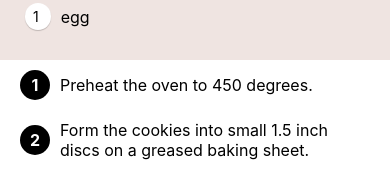
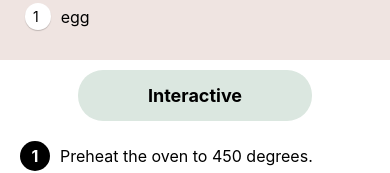
Before and after one commit to CallumGA/Scrumptious, a React Native app in the folder ScrumptiousApp/: screen /ReaderScreen in a window 390 px wide. Shown: the part 490-663 px from the top of the page. Built offline with nearby package versions, Linux system fonts and the light colour scheme; no server answers.

Commit message:
add Interactive button on reader mode page

```diff
--- a/ScrumptiousApp/src/screens/ReaderScreen/ReaderScreen.js
+++ b/ScrumptiousApp/src/screens/ReaderScreen/ReaderScreen.js
@@ -30,6 +30,14 @@ const ReaderScreen = () => {
     {baseAmount: 4, unit: 'tsp', name: 'corn flour'},
     {baseAmount: 1, unit: '', name: 'egg'},
   ]);
+
+  const InteractiveButton = () => (
+    <TouchableOpacity
+      style={styles.readerButton}
+      onPress={() => navigation.navigate('RecipeLanding')}>
+      <Text style={styles.readerButtonText}>Interactive</Text>
+    </TouchableOpacity>
+  );
 
   const RecipeStep = ({stepNumber, stepText}) => {
     const speak = () => {
@@ -170,6 +178,7 @@ const ReaderScreen = () => {
               ))}
             </View>
           </View>
+          <InteractiveButton />
           <RecipeStep
             stepNumber="1"
             stepText="Preheat the oven to 450 degrees."
@@ -301,7 +310,8 @@ const styles = StyleSheet.create({
     alignItems: 'center',
     alignSelf: 'center', // Align button to the center
     width: '60%', // Set the width to 60% of the parent container
-    marginBottom: 90,
+    marginTop: 10,
+    marginBottom: 10,
   },
   readerButtonText: {
     color: 'black',
```
